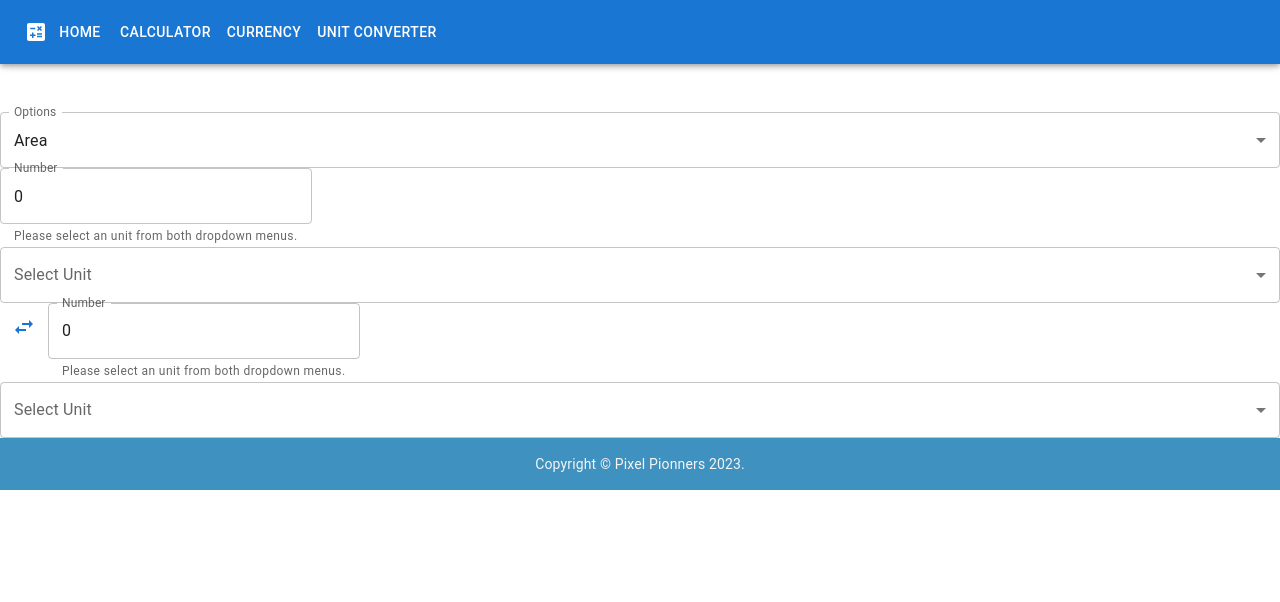
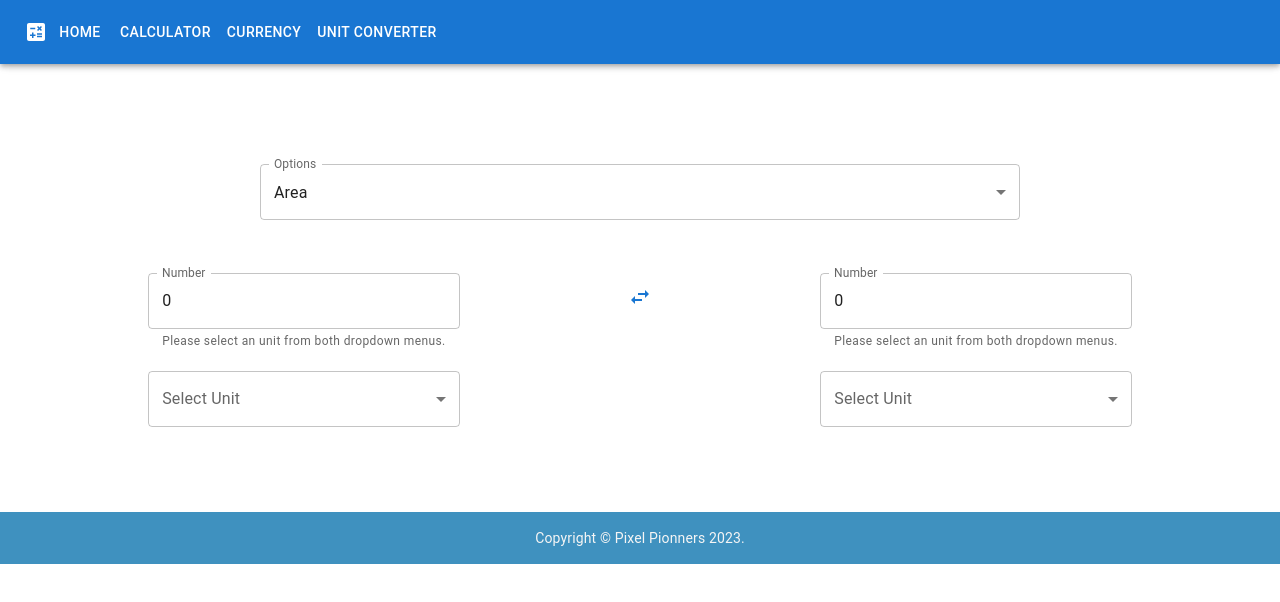
Before and after one commit to vighimre87/Calculator, a React (Create React App) app: page /Units in a window 1280 px wide. Shown: the top 602 px of the page. Built offline with nearby package versions, Linux system fonts and the light colour scheme.

Commit message:
put components inside grid

```diff
--- a/src/pages/Units/index.js
+++ b/src/pages/Units/index.js
@@ -1,9 +1,11 @@
 // import libraries
 import React, { useState, useEffect } from "react";
+import convert from "convert-units";
 import TextField from "@mui/material/TextField";
 import IconButton from "@mui/material/IconButton";
 import SwapHorizIcon from "@mui/icons-material/SwapHoriz";
-import convert from "convert-units";
+import Box from "@mui/material/Box";
+import Grid from "@mui/material/Grid";
 
 // import components
 import UnitDropdown from "../../components/UnitDropdown/UnitDropdown";
@@ -128,6 +130,27 @@ function Units() {
 
   return (
     <div>
+      <Box
+        sx={{
+          flexGrow: 1,
+          maxWidth: "1200px",
+          alignItems: "center",
+          justifyContent: "center",
+          borderRadius: "10px",
+          marginLeft: "auto",
+          marginRight: "auto",
+          padding: "0 10px"
+        }}
+      >
+        <Grid container sx={{ padding: "20px", minHeight: "400px" }}>
+          <Grid
+            container
+            direction="row"
+            justifyContent="center"
+            alignItems="center"
+            sx={{ marginBottom: "20px" }}
+          >
+            <Grid item xs={8}>
               <UnitDropdown
                 // exchange option dropdown
                 id="exchange"
@@ -138,8 +161,15 @@ function Units() {
                   setExchangeOption(event.target.value);
                 }}
               />
+            </Grid>
+          </Grid>
+
+          <Grid container directin="row" justifyContent="space-around">
+            <Grid item>
+              <Grid container direction="column">
                 <TextField
                   // left input
+                  sx={{ marginBottom: "20px" }}
                   id="left-number"
                   label="Number"
                   type="number"
@@ -162,6 +192,11 @@ function Units() {
                     setLeftUnitOption(event.target.value);
                   }}
                 />
+              </Grid>
+            </Grid>
+
+            <Grid item xs={12} sm={12} md="auto">
+              <Grid container justifyContent="center" alignItems="center">
                 <IconButton
                   color="primary"
                   aria-label="upload picture"
@@ -171,8 +206,14 @@ function Units() {
                 >
                   <SwapHorizIcon />
                 </IconButton>
+              </Grid>
+            </Grid>
+
+            <Grid item>
+              <Grid container direction="column">
                 <TextField
                   // right input
+                  sx={{ marginBottom: "20px" }}
                   id="right-number"
                   label="Number"
                   type="number"
@@ -195,6 +236,11 @@ function Units() {
                     setRightUnitOption(event.target.value);
                   }}
                 />
+              </Grid>
+            </Grid>
+          </Grid>
+        </Grid>
+      </Box>
     </div>
   );
 }
```
Lines whose indentation alone changed are shown as unchanged.
